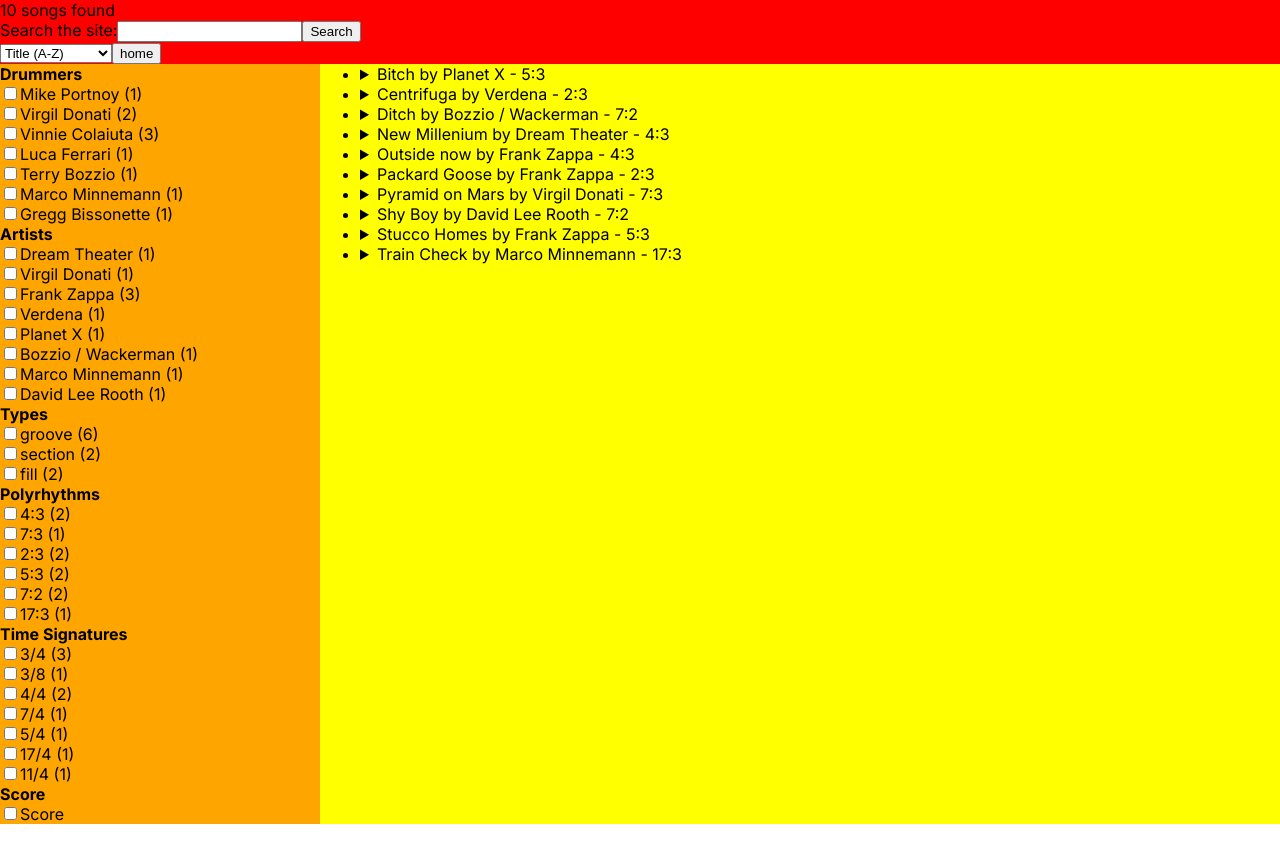
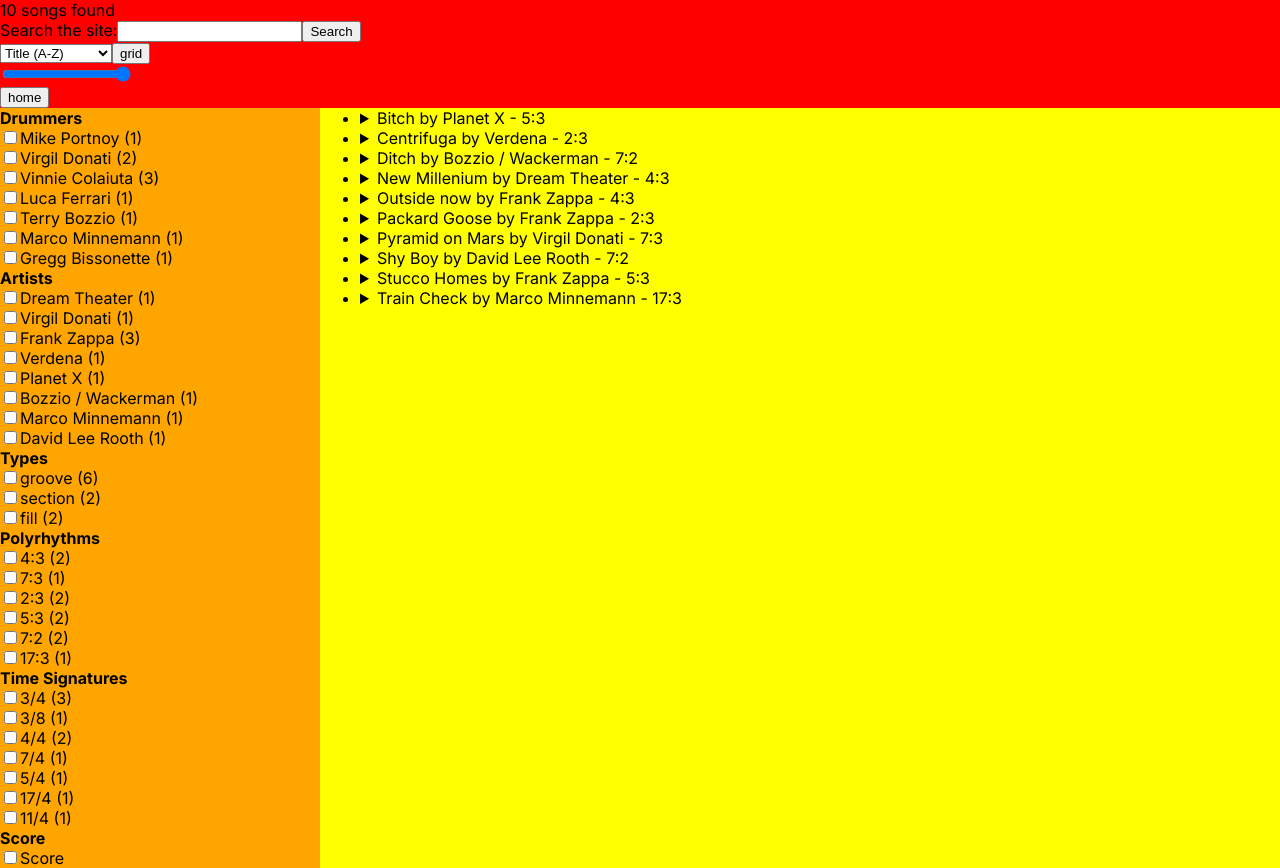
Before and after one commit to MarcoMaz/polylistsongs, a Next.js app: page /search in a window 1280 px wide. Before the commit the page ends 824 px from the top, so only its background shows below. Built offline with nearby package versions, Linux system fonts and the light colour scheme.

Commit message:
- uncomment code

```diff
--- a/src/app/search/page.tsx
+++ b/src/app/search/page.tsx
@@ -220,7 +220,7 @@
           <option value="artistAtoZ">Artist (A-Z)</option>
           <option value="artistZtoA">Artist (Z-A)</option>
         </select>
-        {/* <button>grid</button>
+        <button>grid</button>
         <div>
           <input
             aria-orientation="vertical"
@@ -230,7 +230,7 @@
             min="0"
             max="11"
           />
-        </div> */}
+        </div>
         <Link href={"/"}>
           <button>home</button>
         </Link>
```
